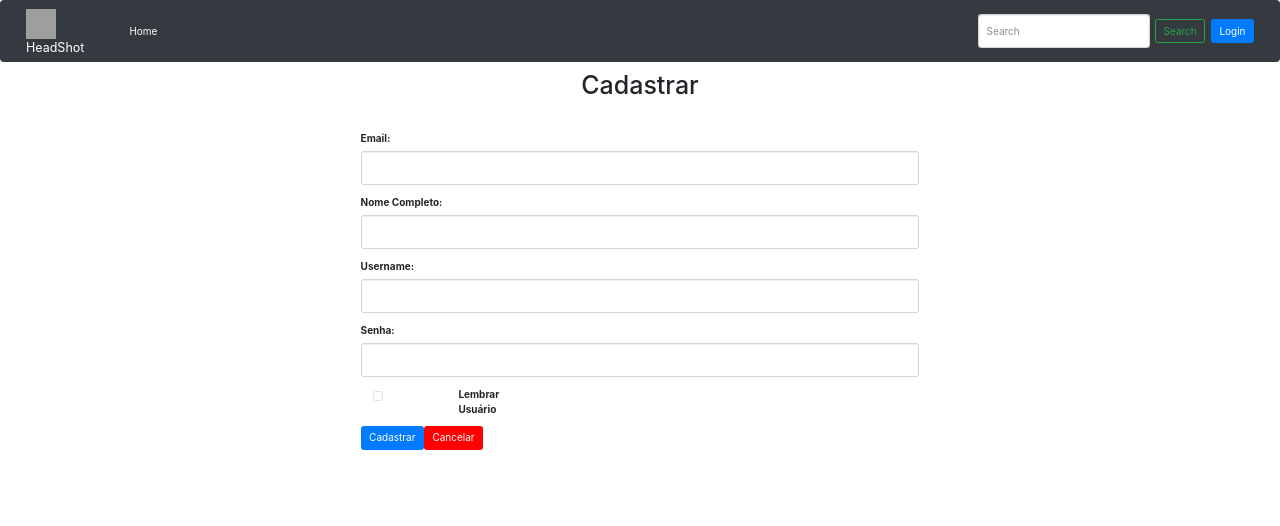
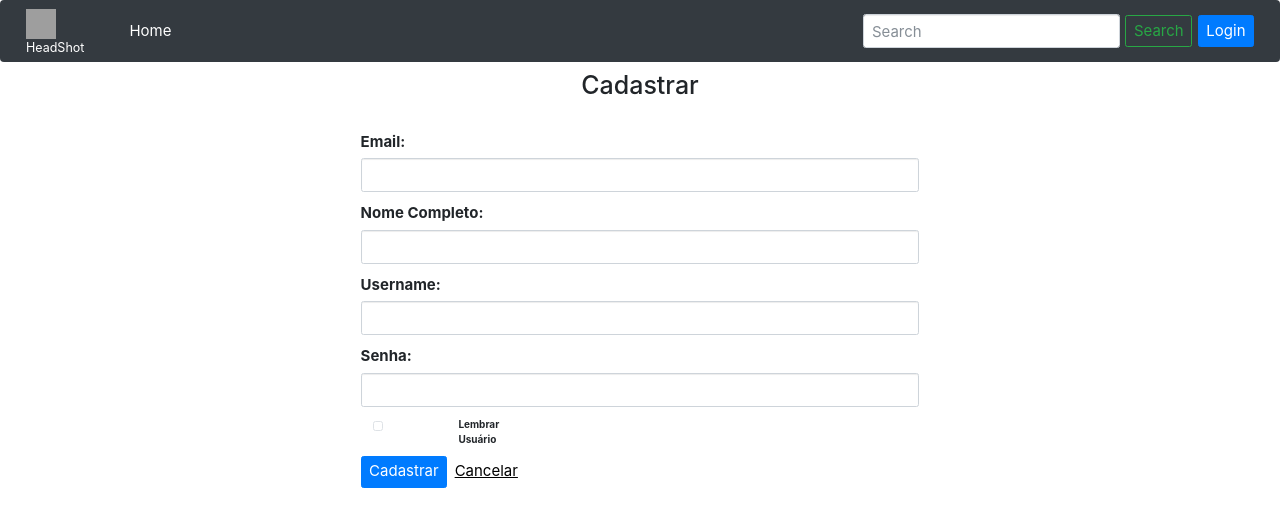
Before and after one commit to marcellapantarotto/ES022017, an Angular app in the folder app-frontend/: page /register in a window 1280 px wide. Shown: the top 526 px of the page. Built offline with nearby package versions, Linux system fonts and the light colour scheme; grey boxes are pictures that could not be loaded.

Commit message:
bigger font

```diff
--- a/app-frontend/src/app/header/header.component.css
+++ b/app-frontend/src/app/header/header.component.css
@@ -0,0 +1,7 @@
+#font{
+  font-size: 1.5rem;
+}
+
+img{
+  position: center;
+}
--- a/app-frontend/src/app/header/header.component.html
+++ b/app-frontend/src/app/header/header.component.html
@@ -1,9 +1,9 @@
 <header class="main-header">
 
-  <nav class="navbar fixed-top navbar-expand-md navbar-dark bg-dark fixed-top ">
+  <nav id="font"class="navbar fixed-top navbar-expand-md navbar-dark bg-dark fixed-top ">
     <a [routerLink]="['/']" class="navbar-brand">
       <img src="/assets/img/sniper-155485.svg" width="30" height="30" alt="">
-      HeadShot
+      <p>HeadShot</p>
     </a>
 
     <button class="navbar-toggler" type="button" data-toggle="collapse" data-target="#navbarTogglerDemo01" aria-controls="navbarTogglerDemo01" aria-expanded="false" aria-label="Toggle navigation">
@@ -18,12 +18,12 @@
       </ul>
 
       <form class="form-inline my-2 my-lg-0">
-        <input class="form-control mr-sm-2" placeholder="Search" aria-label="Search" type="text">
-        <button class="btn btn-outline-success my-2 my-sm-0" type="submit">Search</button>
+        <input id="font" class="form-control mr-sm-2" placeholder="Search" aria-label="Search" type="text">
+        <button id="font" class="btn btn-outline-success my-2 my-sm-0" type="submit">Search</button>
       </form>
 
       <!-- <a class="btn btn-primary pull-right" [routerLink]="['/login']">  -->
-        <button type="button" class="btn btn-primary pull-right" style="margin-left: 0.5%" [routerLink]="['/login']">Login</button>
+        <button id="font" type="button" class="btn btn-primary pull-right" style="margin-left: 0.5%" [routerLink]="['/login']">Login</button>
       <!-- </a> -->
     </div>
   </nav>
--- a/app-frontend/src/app/login/login.component.css
+++ b/app-frontend/src/app/login/login.component.css
@@ -3,9 +3,15 @@ h1{
    margin-top:70px
 }
 
-#semCadastro{
-	background-color: red;
-  border-color: red;
+#registrar{
+  font-size: 1.5rem;
+  background-color: green;
+  border-color: green;
+}
+
+#registrar:hover{
+  background-color: #006600;
+  border-color: #006600;
 }
 
 .content{
@@ -14,3 +20,7 @@ h1{
   margin:auto;
   width: 50%;
 }
+
+#info{
+  font-size: 1.5rem;
+}
--- a/app-frontend/src/app/login/login.component.html
+++ b/app-frontend/src/app/login/login.component.html
@@ -7,12 +7,12 @@
     <div class="container">
       <form>
         <div class="form-group">
-          <label for="exampleInputEmail1">Username</label>
+          <label id="info" for="exampleInputEmail1">Username</label>
           <input type="email" class="form-control" id="exampleInputEmail1" aria-describedby="emailHelp">
         </div>
 
         <div class="form-group">
-          <label for="exampleInputPassword1">Senha</label>
+          <label id="info" for="exampleInputPassword1">Senha</label>
           <input type="password" class="form-control" id="exampleInputPassword1">
         </div>
 
@@ -25,8 +25,8 @@
           </label>
         </div>
 
-        <button type="submit" class="btn btn-primary">Login</button>
-        <button id=semCadastro class="btn btn-primary" [routerLink]="['/register']">Não Sou Cadastrado</button>
+        <button id="info" type="submit" class="btn btn-primary">Login</button>
+        <button id="registrar"  class="btn btn-primary" [routerLink]="['/register']">Registrar</button>
       </form>
   </div>
 
--- a/app-frontend/src/app/register/register.component.css
+++ b/app-frontend/src/app/register/register.component.css
@@ -1,11 +1,24 @@
+body{
+  font-size: 50%;
+}
+
 h1{
    text-align:center;
    margin-top:70px
 }
 
 #cancelar{
-	background-color: red;
-  border-color: red;
+  font-size: 1.5rem;
+  color: black;
+  text-decoration: underline;
+	background-color: white;
+  border: none;
+}
+
+#cancelar:hover {
+  color: white;
+  text-decoration: none;
+  background-color: #474747;
 }
 
 .content{
@@ -14,3 +27,7 @@ h1{
   margin:auto;
   width: 50%;
 }
+
+#info{
+  font-size: 1.5rem;
+}
--- a/app-frontend/src/app/register/register.component.html
+++ b/app-frontend/src/app/register/register.component.html
@@ -7,22 +7,22 @@
 
     <form>
       <div class="form-group">
-        <label for="exampleInputEmail1">Email:</label>
+        <label id="info" for="exampleInputEmail1">Email:</label>
         <input type="email" class="form-control" id="exampleInputEmail1" aria-describedby="emailHelp" >
       </div>
 
       <div class="form-group">
-        <label for="exampleInputEmail1">Nome Completo:</label>
+        <label id="info" for="exampleInputEmail1">Nome Completo:</label>
         <input type="email" class="form-control" id="exampleInputEmail1" aria-describedby="emailHelp" >
       </div>
 
       <div class="form-group">
-        <label for="exampleInputEmail1">Username:</label>
+        <label id="info" for="exampleInputEmail1">Username:</label>
         <input type="email" class="form-control" id="exampleInputEmail1" aria-describedby="emailHelp" >
       </div>
 
       <div class="form-group">
-        <label for="exampleInputPassword1">Senha:</label>
+        <label id="info" for="exampleInputPassword1">Senha:</label>
         <input type="password" class="form-control" id="exampleInputPassword1" >
       </div>
 
@@ -35,7 +35,7 @@
         </label>
       </div>
 
-      <button type="submit" class="btn btn-primary">Cadastrar</button>
+      <button id="info" type="submit" class="btn btn-primary" [routerLink]="['/login']">Cadastrar</button>
       <button id="cancelar" class="btn btn-primary" [routerLink]="['/']">Cancelar</button>
     </form>
   </div>
```
